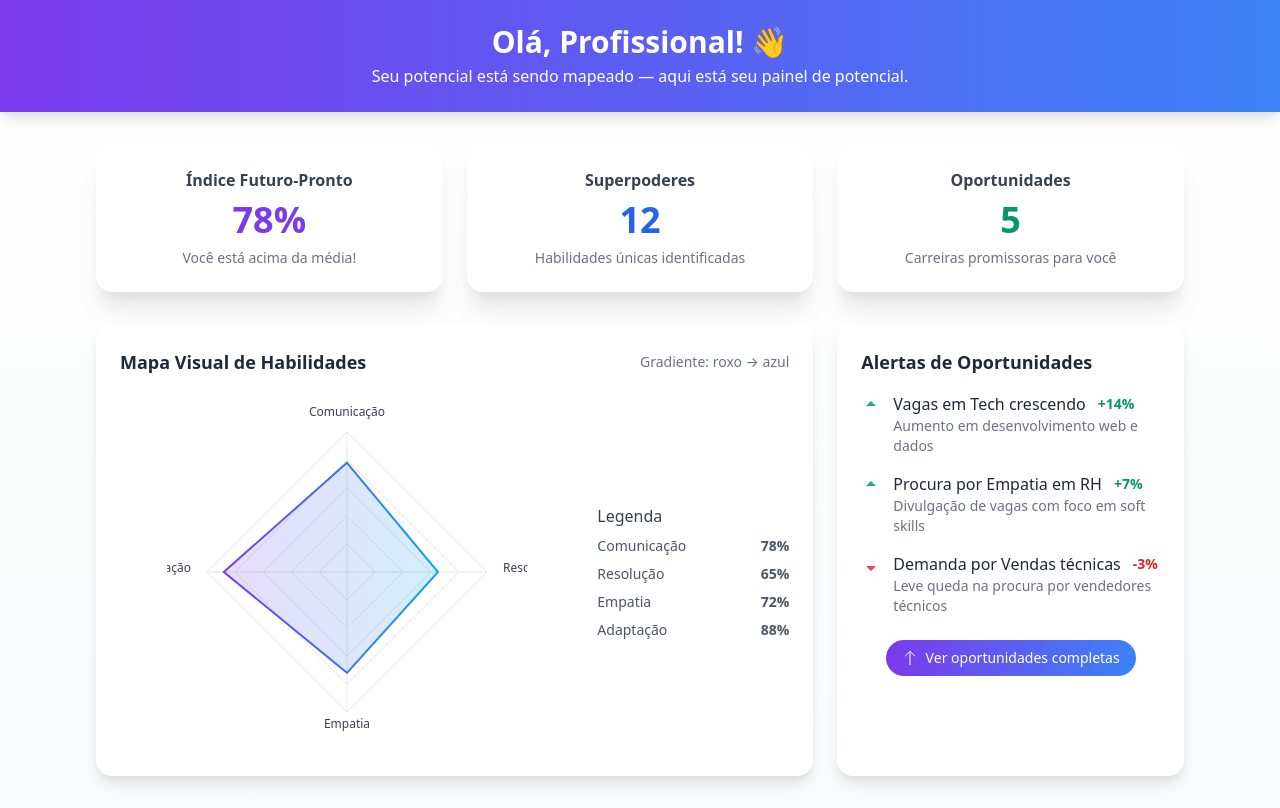
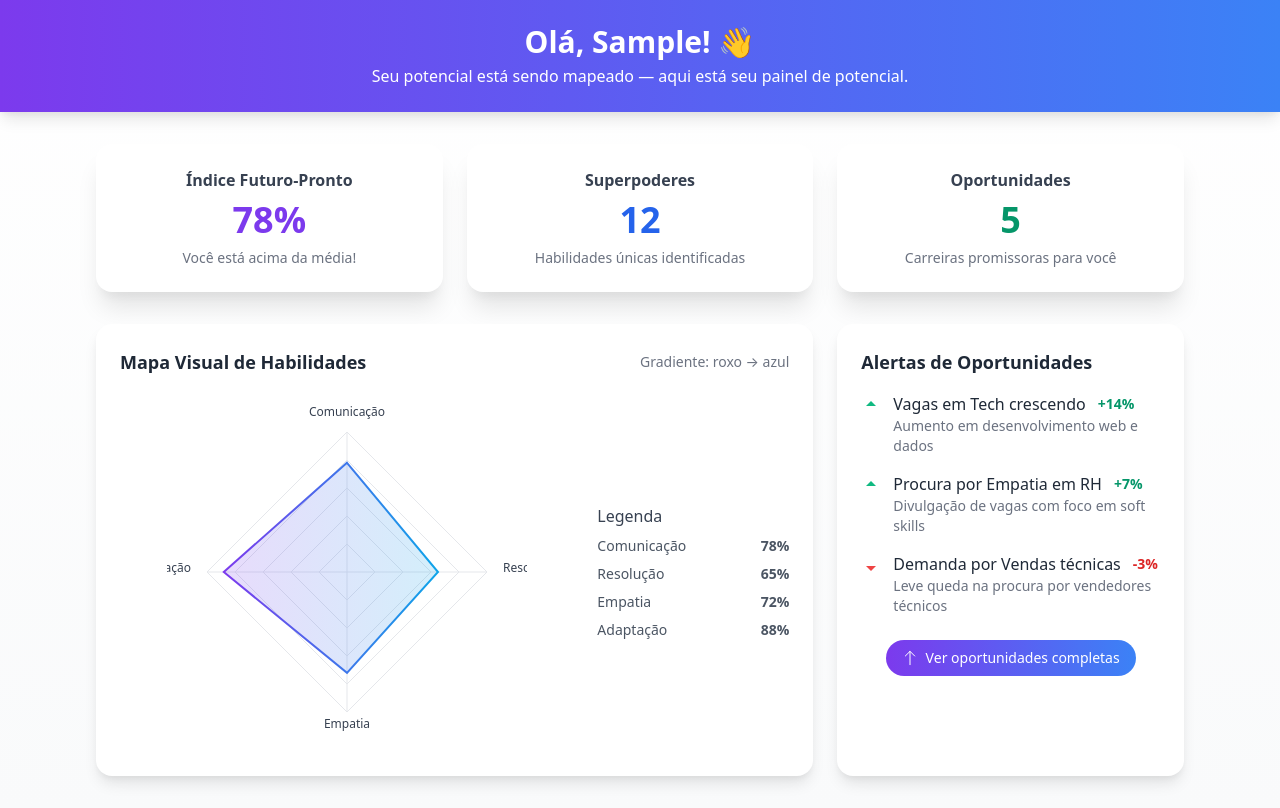
Before and after one commit to Renan-Casare-de-Assis/Projeto_Nexus, a React (Vite) app: page / in a window 1280 px wide. Both pictures are taken after typing "Sample", "Sample", "Sample" into the empty fields and a click on the button "Começar minha jornada". Built offline with nearby package versions, Linux system fonts and the light colour scheme.

Commit message:
feat: capture user name on Home and show personalized greeting on Dashboard (uses location state + localStorage)

```diff
--- a/src/pages/Dashboard.tsx
+++ b/src/pages/Dashboard.tsx
@@ -1,5 +1,5 @@
 import React from 'react'
-import { Link } from 'react-router-dom'
+import { Link, useLocation } from 'react-router-dom'
 
 function RadarChart({ items, size = 300 }: { items: { name: string; value: number }[]; size?: number }) {
   const n = items.length
@@ -60,6 +60,13 @@ function RadarChart({ items, size = 300 }: { items: { name: string; value: numbe
 }
 
 function Dashboard() {
+  const location = useLocation()
+  // name can come from navigation state or localStorage (fallback)
+  const nameFromState = (location.state as any)?.name
+  let storedName = undefined
+  if (typeof window !== 'undefined') storedName = localStorage.getItem('nexus_name')
+  const displayName = nameFromState || storedName || 'Profissional'
+
   const cards = [
     { title: 'Índice Futuro-Pronto', value: '78%', hint: 'Você está acima da média!', color: 'text-purple-600' },
     { title: 'Superpoderes', value: '12', hint: 'Habilidades únicas identificadas', color: 'text-blue-600' },
@@ -102,7 +109,7 @@ function Dashboard() {
   return (
     <div className="min-h-screen bg-gradient-to-b from-white to-gray-50">
       <header className="bg-gradient-to-r from-purple-600 to-blue-500 text-white p-6 text-center shadow-lg">
-        <h1 className="text-3xl font-bold">Olá, Profissional! 👋</h1>
+        <h1 className="text-3xl font-bold">Olá, {displayName}! 👋</h1>
         <p className="mt-1">Seu potencial está sendo mapeado — aqui está seu painel de potencial.</p>
       </header>
 
--- a/src/pages/Home.tsx
+++ b/src/pages/Home.tsx
@@ -1,11 +1,17 @@
+import React, { useState } from "react";
 import { useNavigate } from "react-router-dom";
 
 function Home() {
   const navigate = useNavigate();
+  const [name, setName] = useState('')
 
   const handleStart = (e: React.FormEvent) => {
     e.preventDefault();
-    navigate("/dashboard"); // leva para a segunda página
+    const trimmed = name.trim()
+    if (typeof window !== 'undefined') {
+      if (trimmed) localStorage.setItem('nexus_name', trimmed)
+    }
+    navigate("/dashboard", { state: { name: trimmed } }); // leva para a segunda página
   };
 
   return (
@@ -31,20 +37,24 @@ function Home() {
 
           <form className="space-y-4" onSubmit={handleStart}>
             <div>
-              <label className="block font-medium mb-1">Se pudesse trabalhar com qualquer coisa, o que seria?</label>
+              <label className="block font-medium mb-1">Nos informe seu nome</label>
               <input
                 type="text"
+                value={name}
+                onChange={(e) => setName(e.target.value)}
                 placeholder="Seu nome..."
                 className="w-full border rounded p-2" />
             </div>
+
             <div>
-            <label className="block font-medium mb-1">Qual sua profissão ou atividade atual?</label>
+              <label className="block font-medium mb-1">Qual sua profissão ou atividade atual?</label>
               <input
                 type="text"
                 placeholder="Ex: Vendedor, Professor, Desempregado..."
                 className="w-full border rounded p-2"
               />
             </div>
+
             <div>
               <label className="block font-medium mb-1">Se pudesse trabalhar com qualquer coisa, o que seria?</label>
               <input
```
